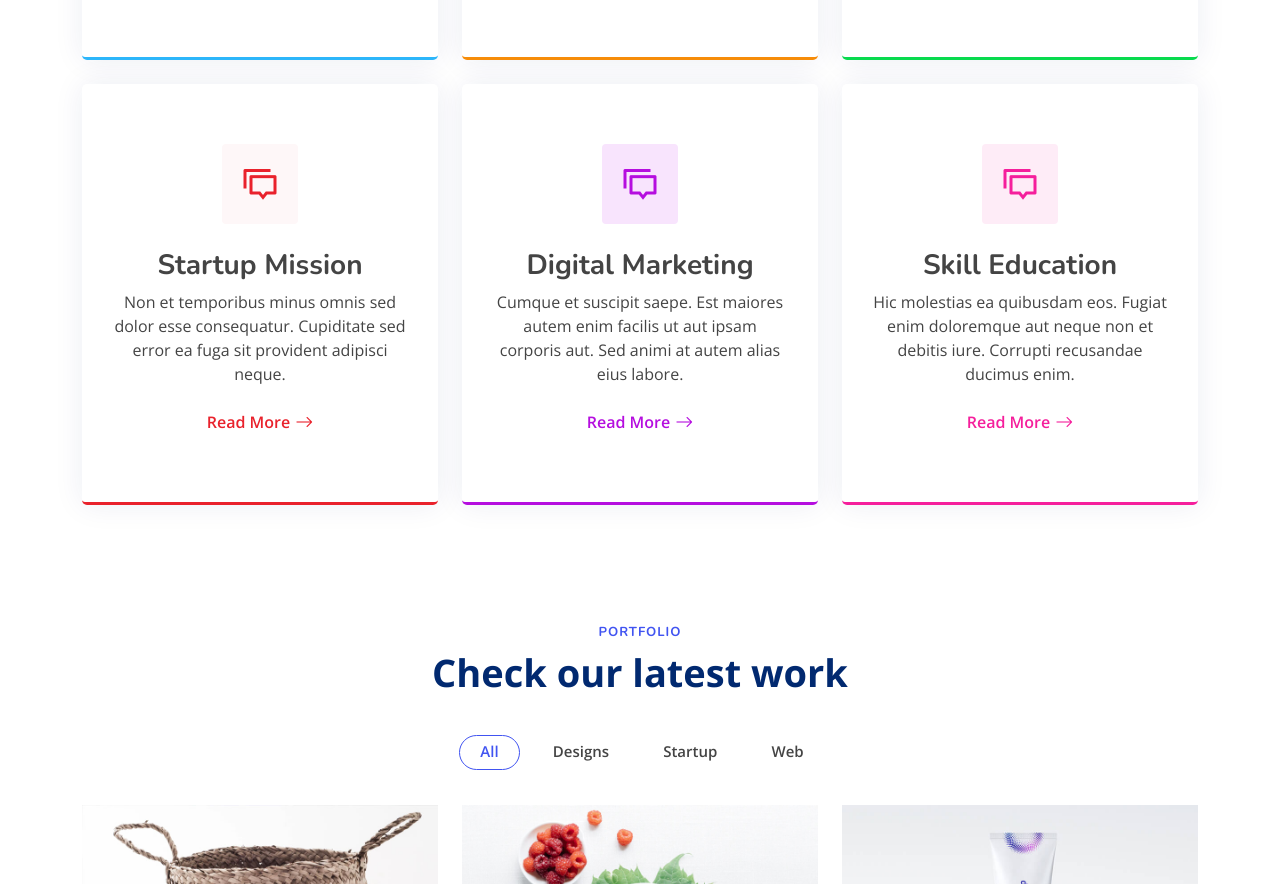
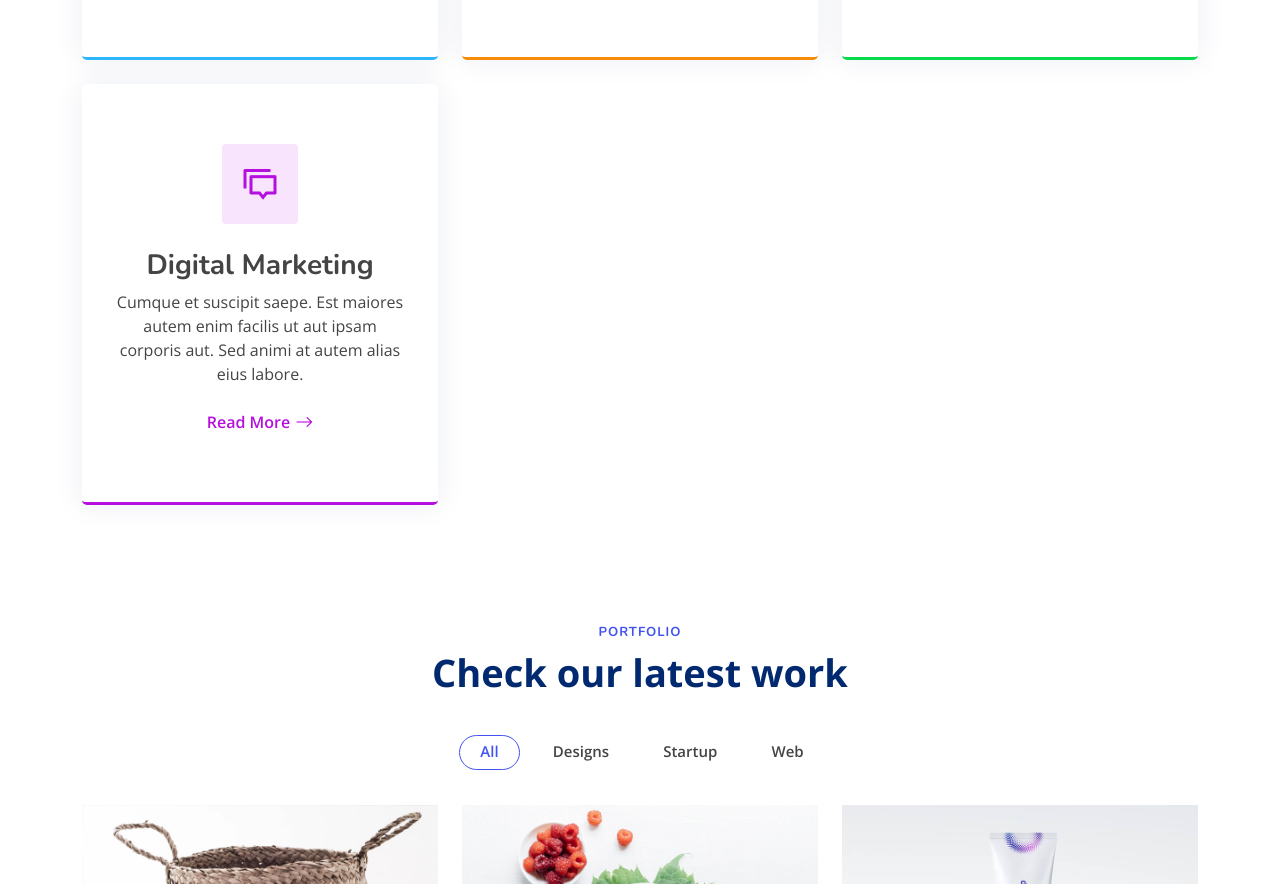
Before and after one commit to spotitinc/spotitinc, a plain HTML site: page index.html in a window 1280 px wide. Shown: the part 2962-3846 px from the top of the page. Drawn offline with nearby package versions, Linux system fonts and the light colour scheme.

Commit message:
Update index.html

```diff
--- a/index.html
+++ b/index.html
@@ -493,14 +493,14 @@
             </div>
           </div>
 
-          <div class="col-lg-4 col-md-6" data-aos="fade-up" data-aos-delay="500">
+          <!--<div class="col-lg-4 col-md-6" data-aos="fade-up" data-aos-delay="500">
             <div class="service-box red">
               <i class="ri-discuss-line icon"></i>
               <h3>Startup Mission</h3>
               <p>Non et temporibus minus omnis sed dolor esse consequatur. Cupiditate sed error ea fuga sit provident adipisci neque.</p>
               <a href="#" class="read-more"><span>Read More</span> <i class="bi bi-arrow-right"></i></a>
             </div>
-          </div>
+          </div>-->
 
           <div class="col-lg-4 col-md-6" data-aos="fade-up" data-aos-delay="600">
             <div class="service-box purple">
@@ -511,14 +511,14 @@
             </div>
           </div>
 
-          <div class="col-lg-4 col-md-6" data-aos="fade-up" data-aos-delay="700">
+          <!--<div class="col-lg-4 col-md-6" data-aos="fade-up" data-aos-delay="700">
             <div class="service-box pink">
               <i class="ri-discuss-line icon"></i>
               <h3>Skill Education</h3>
               <p>Hic molestias ea quibusdam eos. Fugiat enim doloremque aut neque non et debitis iure. Corrupti recusandae ducimus enim.</p>
               <a href="#" class="read-more"><span>Read More</span> <i class="bi bi-arrow-right"></i></a>
             </div>
-          </div>
+          </div>-->
 
         </div>
 
```
